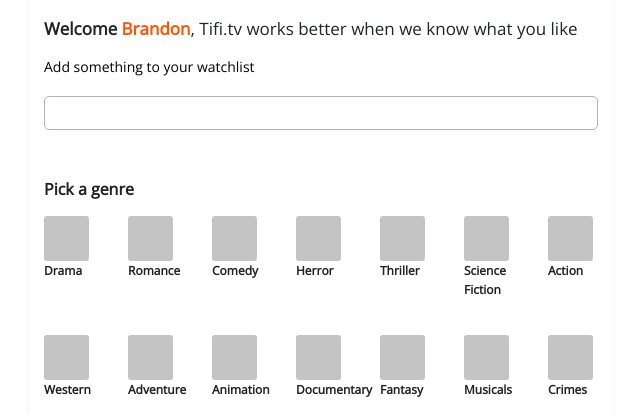
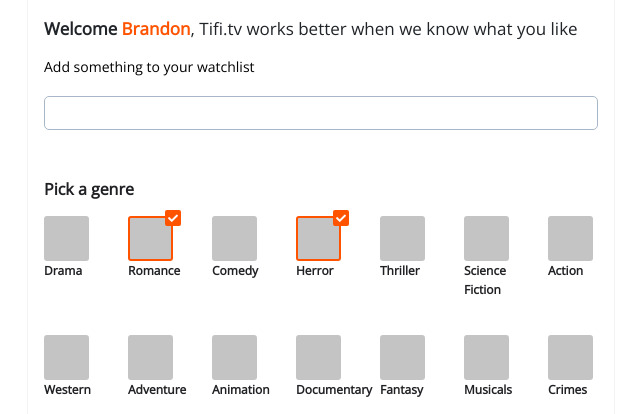
Before and after one commit to phiiileo/tifi.tv, a PHP site: page /user_profile.php in a window 1280 px wide. Shown: the part 380-794 px from the top of the page, without its empty margins (319-959 px from the left). Run offline with PHP 8.4, Linux system fonts and the light colour scheme; style sheets or scripts are compiled from the project's sources; some libraries are stand-ins or nearby versions.

Commit message:
added click function to the genres on user profile page

```diff
--- a/css/scss/signup.scss
+++ b/css/scss/signup.scss
@@ -23,9 +23,6 @@
         line-height: 44px;
       }
 
-      p {
-        color: $header_text;
-      }
     }
 
     .steps {
@@ -36,6 +33,7 @@
       section {
         border-bottom: 4px solid rgb(146, 138, 138);
         padding-bottom: 10px;
+        cursor: pointer;
         p {
           margin-bottom: 5px;
           font-weight: normal;
@@ -85,6 +83,7 @@
       font-size: 14px;
       text-align: center;
       position: relative;
+      cursor: pointer;
 
       i {
         position: absolute;
--- a/css/scss/user_profile.scss
+++ b/css/scss/user_profile.scss
@@ -33,6 +33,7 @@
 
       section {
         border-bottom: 2px solid rgb(146, 138, 138);
+        cursor: pointer;
       }
       .active {
         border-bottom: 3px solid $brand_color;
@@ -93,6 +94,7 @@
             text-align: left;
             width: 45px;
             margin-right: 39px;
+              cursor: pointer;
 
             span {
               display: block;
@@ -101,7 +103,27 @@
               height: 45px;
               background-color: #c4c4c4;
               border-radius: 3px;
+              i {
+                display: none;
+              }
             }
+            span.g_active {
+              border: 2px solid $brand_color;
+              position: relative;
+
+              i {
+                display: block;
+                background-color: $brand_color;
+                color: white;
+                font-size: 10px;
+                padding: 3px;
+                position: absolute;
+                right: -10px;
+                top: -8px;
+                border-radius: 2px;
+              }
+            }
+
 
             p {
               font-weight: bold;
@@ -155,6 +177,7 @@
             height: 150px;
             display: inline-block;
             margin: 5px;
+            cursor: pointer;
 
             img {
               width: 95px;
--- a/css/user_profile.css
+++ b/css/user_profile.css
@@ -81,6 +81,7 @@
 
 main .section--one .steps section {
   border-bottom: 2px solid #928a8a;
+  cursor: pointer;
 }
 
 main .section--one .steps .active {
@@ -147,6 +148,7 @@
   text-align: left;
   width: 45px;
   margin-right: 39px;
+  cursor: pointer;
 }
 
 main .body .pick_genre div section article span {
@@ -156,6 +158,27 @@
   height: 45px;
   background-color: #c4c4c4;
   border-radius: 3px;
+}
+
+main .body .pick_genre div section article span i {
+  display: none;
+}
+
+main .body .pick_genre div section article span.g_active {
+  border: 2px solid #FF5300;
+  position: relative;
+}
+
+main .body .pick_genre div section article span.g_active i {
+  display: block;
+  background-color: #FF5300;
+  color: white;
+  font-size: 10px;
+  padding: 3px;
+  position: absolute;
+  right: -10px;
+  top: -8px;
+  border-radius: 2px;
 }
 
 main .body .pick_genre div section article p {
@@ -208,6 +231,7 @@
   height: 150px;
   display: inline-block;
   margin: 5px;
+  cursor: pointer;
 }
 
 main .body .select_movies .movie_container .movie_lists .move_list_item img {
--- a/donepages.php
+++ b/donepages.php
@@ -52,7 +52,7 @@
                 <li><a href="signinWithEmail.php">signinWithEmail Page +++</a></li>
                 <li><a href="signup.php">signup Page +++</a></li>
                 <li><a href="signupWithEmail.php">signupWithEmail Page +++</a></li>
-                <li><a href="user_profile.php">User profile Page</a></li>
+                <li><a href="user_profile.php">User profile Page +++</a></li>
                 <li><a href="settings.php">Settings +++</a></li>
                 <li><a href="components_test.php">See Difference components</a></li>
                 <li><a href="home_login.php">Home Login</a></li>
--- a/user_profile.php
+++ b/user_profile.php
@@ -26,8 +26,10 @@
                 </span>
                 <div class="steps row mx-auto my-5">
                     <section class="col-6">
-                        <p>STEP 1</p>
-                        <P>Create Account</P>
+                        <a href="signin.php">
+                            <p>STEP 1</p>
+                            <P>Create Account</P>
+                        </a>
                     </section>
                     <section class="active col-6">
                         <p>STEP 2</p>
@@ -38,7 +40,8 @@
 
             <section class="body p-3">
                 <p class="intro mb-3">
-                    <span>Welcome <a href="#" class="brand_color">Brandon</a></span>, Tifi.tv works better when we know what you like
+                    <span>Welcome <a href="#" class="brand_color">Brandon</a></span>, Tifi.tv works better when we know
+                    what you like
                 </p>
                 <div class="add_something">
                     <p>Add something to your watchlist</p>
@@ -47,64 +50,66 @@
 
                 <div class="pick_genre mx-auto my-5">
                     <p>Pick a genre</p>
-                    <div>
+                    <div class="genre">
                         <section>
                             <article>
-                                <span></span>
+                                <span>
+                                    <i class="fa fa-check"></i>
+                                </span>
                                 <p>Drama</p>
                             </article>
                             <article>
-                                <span></span>
+                                <span class="g_active"> <i class="fa fa-check"></i></span>
                                 <p>Romance</p>
                             </article>
                             <article>
-                                <span></span>
+                                <span> <i class="fa fa-check"></i></span>
                                 <p>Comedy</p>
                             </article>
                             <article>
-                                <span></span>
+                                <span class="g_active"> <i class="fa fa-check"></i></span>
                                 <p>Herror</p>
                             </article>
                             <article>
-                                <span></span>
+                                <span> <i class="fa fa-check"></i></span>
                                 <p>Thriller</p>
                             </article>
                             <article>
-                                <span></span>
+                                <span> <i class="fa fa-check"></i></span>
                                 <p>Science Fiction</p>
                             </article>
                             <article>
-                                <span></span>
+                                <span> <i class="fa fa-check"></i></span>
                                 <p>Action</p>
                             </article>
                         </section>
                         <section>
                             <article>
-                                <span></span>
+                                <span> <i class="fa fa-check"></i></span>
                                 <p>Western</p>
                             </article>
                             <article>
-                                <span></span>
+                                <span> <i class="fa fa-check"></i></span>
                                 <p>Adventure</p>
                             </article>
                             <article>
-                                <span></span>
+                                <span> <i class="fa fa-check"></i></span>
                                 <p>Animation</p>
                             </article>
                             <article class="tlong">
-                                <span></span>
+                                <span> <i class="fa fa-check"></i></span>
                                 <p>Documentary</p>
                             </article>
                             <article>
-                                <span></span>
+                                <span> <i class="fa fa-check"></i></span>
                                 <p>Fantasy</p>
                             </article>
                             <article>
-                                <span></span>
+                                <span> <i class="fa fa-check"></i></span>
                                 <p>Musicals</p>
                             </article>
                             <article>
-                                <span></span>
+                                <span> <i class="fa fa-check"></i></span>
                                 <p>Crimes</p>
                             </article>
                         </section>
@@ -112,7 +117,7 @@
                 </div>
 
                 <div class="select_movies py-5 clear">
-                    <p > Select movies
+                    <p> Select movies
                         <span>This allows us to figure out a recomendation for you</span>
                     </p>
                     <section class="movie_container">
@@ -226,5 +231,16 @@
 
     <?php include "components/site_footer.php" ?>
 </body>
+<script>
+
+    let genre = $(".genre article span");
+
+    for (i = 0; i < genre.length; i++) {
+        $(genre[i]).on("click", function () {
+            $(this).toggleClass("g_active");
+        });
+
+    }
+</script>
 
 </html>
```
Also changed, not shown: css/signup.css (+6 -8 lines), 2 other files.
